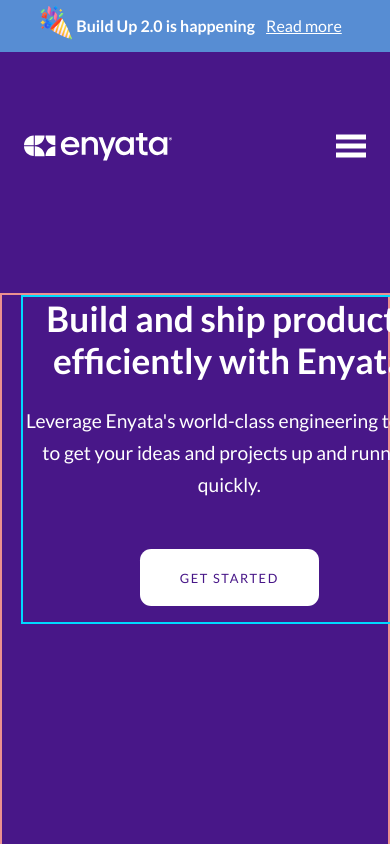
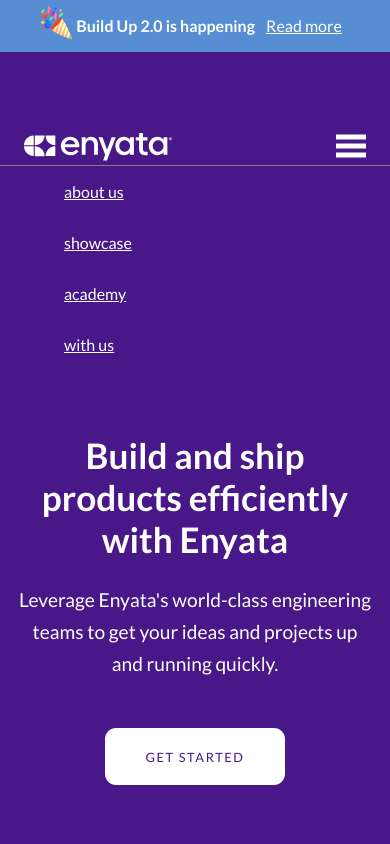
Before and after one commit to Dev-47/enyata-clone, a React (Vite) app: page / in a window 390 px wide. Built offline with nearby package versions, Linux system fonts and the light colour scheme.

Commit message:
responsiveness on intro content

```diff
--- a/src/assets/css/style.css
+++ b/src/assets/css/style.css
@@ -119,8 +119,6 @@
 
 /* loader media query */
 @media (max-width: 468px) {
-
-
   .fake-boxes {
     left: -45%;
     opacity: 0.4;
@@ -229,7 +227,8 @@
   z-index: 1;
 }
 
-.nav-menu {
+.nav-menu,
+.nav-menu-links {
   display: none;
 }
 
@@ -416,14 +415,13 @@
 /* homepage media query */
 
 @media (max-width: 468px) {
-
-
   nav {
-    padding: 5em 1.5em;
+    padding: 5em 1.5em 0 1.5em;
+    margin: 0 0 0 0;
   }
 
   .nav-menu {
-    display: block
+    display: block;
   }
 
   .nav-links {
@@ -431,25 +429,26 @@
     padding: 5rem;
   }
 
-  .flower, .hero-graph, .hero-image, .hero-check-card, .orange-dots {
+  .flower,
+  .hero-graph,
+  .hero-image,
+  .hero-check-card,
+  .orange-dots {
     display: none;
   }
 
   .intro-content {
-    border: 2px solid rgb(236, 144, 144);
+    width: 100%;
+    padding: 1em;
+    display: grid;
+    place-items: center;
   }
 
   .landing-text {
-    display: flex;
-    flex-direction: column;
-    align-items: center;
-    justify-content: center;
-    text-align: center;
-    width: 26rem;
-    left: 10%;
+    width: 100%;
     top: 0;
+    left: 0;
     margin: 0;
-    border: 2px solid rgb(0, 217, 255);
     text-align: center;
   }
 
@@ -462,10 +461,24 @@
     line-height: 2rem;
     width: 100%;
   }
+
+  /* nav-menu-links */
+  .nav-menu-links {
+    display: flex;
+    flex-direction: column;
+    padding: 0 3em;
+    width: 100%;
+  }
+
+  .nav-menu-links:not(:last-of-type) {
+    border-top: 1.5px solid grey;
+  }
+
+  .nav-menu-links .link {
+    color: white;
+    padding: 1em;
+  }
 }
 
 @media (max-width: 768px) {
-  .landing-text {
-    /* width: 30rem; */
-  }
 }
--- a/src/layouts/BaseLayout.jsx
+++ b/src/layouts/BaseLayout.jsx
@@ -1,3 +1,5 @@
+import { useState } from "react";
+
 import Confetti from "../components/Confetti";
 import HeroGraph from "../components/HeroGraph";
 import Loader from "../components/Loader";
@@ -8,6 +10,12 @@
 import HeroCheck from "../components/HeroCheck";
 
 export default function BaseLayout() {
+  const [is_open, toggle_state] = useState(true);
+
+  const openNavMenu = () => {
+    toggle_state(!is_open);
+  };
+
   return (
     <div>
       <Loader />
@@ -47,18 +55,36 @@
               academy
             </a>
             <a href="#" className="link work-link">
-              <span className="wo-text">wo</span>rk with us
+              work with us
             </a>
           </div>
 
-          <span className="nav-menu">
+          <buttton
+            className={is_open ? "nav-menu" : "nav-menu-opened"}
+            onClick={openNavMenu}
+          >
             <svg width="30" height="30">
               <path d="M0,5 30,5" stroke="#fff" stroke-width="5" />
               <path d="M0,14 30,14" stroke="#fff" stroke-width="5" />
               <path d="M0,23 30,23" stroke="#fff" stroke-width="5" />
             </svg>
-          </span>
+          </buttton>
         </nav>
+
+        <div className={is_open ? "nav-menu-links" : "nav-menu-opened"}>
+          <a href="#" className="link">
+            about us
+          </a>
+          <a href="#" className="link">
+            showcase
+          </a>
+          <a href="#" className="link">
+            academy
+          </a>
+          <a href="#" className="link">
+            with us
+          </a>
+        </div>
 
         <div className="intro-content">
           <div className="section-one">
@@ -76,6 +102,7 @@
               <button className="hero-btn">Get started</button>
             </div>
           </div>
+
           <div className="section-two">
             <OrangeDots className="orange-dots" />
             <HeroGraph className="hero-graph" />
```
